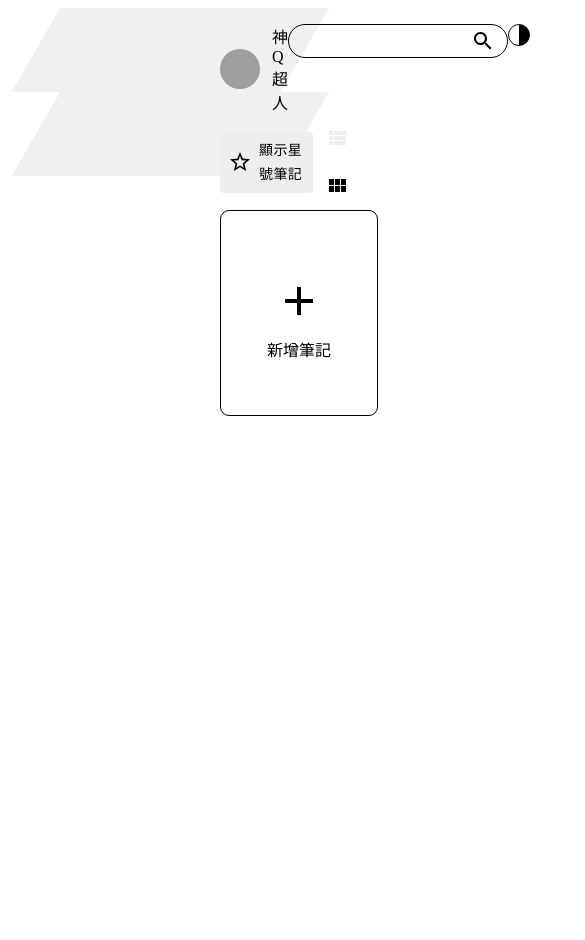
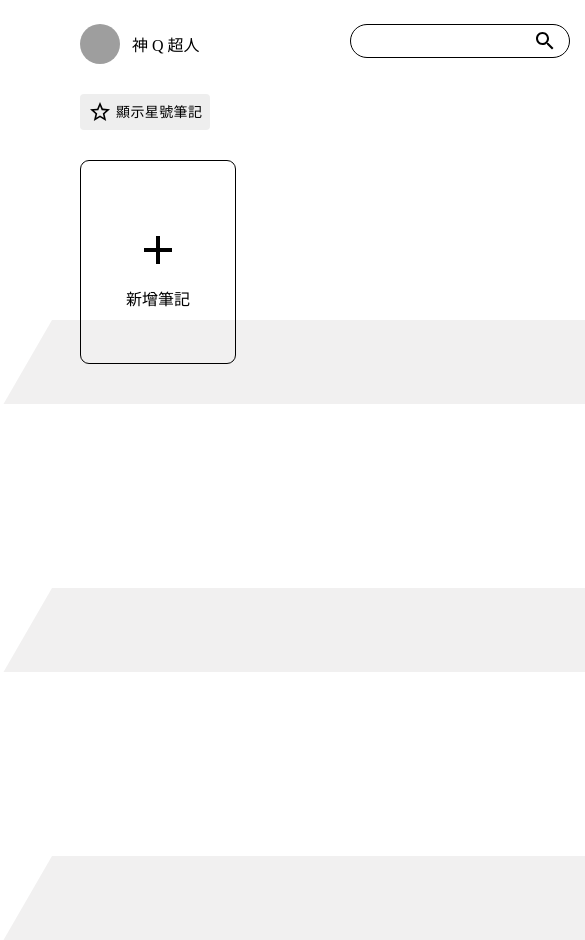
Before and after one commit to ms314006/Notes-With-React, a React app: page / in a window 390 px wide. Shown: the top 940 px of the page, 585 px wide, since content can reach past the window. Before the commit the page ends 844 px from the top, so only its background shows below. Built offline with nearby package versions, Linux system fonts and the light colour scheme; grey boxes are pictures that could not be loaded; the HTML template or start-up script is replaced by a standard one.

Commit message:
[CHANGE] 調整背景區塊的呈現還有一些 RWD

```diff
--- a/src/component/Content/NoteList/NewNoteList/NewNoteList.tsx
+++ b/src/component/Content/NoteList/NewNoteList/NewNoteList.tsx
@@ -3,6 +3,7 @@ import { useSelector } from 'react-redux';
 import { makeStyles } from '@material-ui/styles';
 import AddIcon from '@material-ui/icons/Add';
 import styles from './index.scss';
+import noteListStyle from '../index.scss';
 import themeStyle from '../../../../style/theme.scss';
 
 const useStyles = makeStyles({
@@ -19,6 +20,7 @@ const NewNoteList = () => {
     <div
       className={
         `${styles.newNoteListBlock}
+        ${noteListStyle.nodeList}
         ${theme === 'light'
           ? `${themeStyle.fontColorLight} ${themeStyle.borderColorLight}`
           : `${themeStyle.fontColorDark} ${themeStyle.borderColorDark}`
--- a/src/component/Content/NoteList/NewNoteList/index.scss
+++ b/src/component/Content/NoteList/NewNoteList/index.scss
@@ -1,11 +1,8 @@
 .newNoteListBlock {
-    display: flex;
+    box-sizing: border-box;
     flex-direction: column;
     justify-content: center;
     align-items: center;
-    width: 156px;
-    height: 204px;
-    border-radius: 9px;
 }
 
 .topicText {
--- a/src/component/Content/NoteList/index.scss
+++ b/src/component/Content/NoteList/index.scss
@@ -1,3 +1,12 @@
 .nodeListBlock {
     display: flex;
+    flex-wrap: wrap;
 }
+
+.nodeList {
+    display: flex;
+    width: 156px;
+    height: 204px;
+    margin-bottom: 64px;
+    border-radius: 9px;
+}
--- a/src/component/Content/NoteList/index.scss.d.ts
+++ b/src/component/Content/NoteList/index.scss.d.ts
@@ -1 +1,2 @@
 export const nodeListBlock: string;
+export const nodeList: string;
--- a/src/component/Main/BackgroundObject/BackgroundObject.tsx
+++ b/src/component/Main/BackgroundObject/BackgroundObject.tsx
@@ -3,8 +3,9 @@ import { useSelector } from 'react-redux';
 import styles from './index.scss';
 import themeStyle from '../../../style/theme.scss';
 
-const BackgroundObject = () => {
-  const { theme } = useSelector(state => state);
+const BackgroundObject = (props) => {
+  const { topPosition, } = props;
+  const { theme, } = useSelector(state => state);
   return (
     <div
       className={
@@ -13,6 +14,7 @@ const BackgroundObject = () => {
           ? themeStyle.backgroungObjLight
           : themeStyle.backgroungObjDark}`
       }
+      style={{ top: topPosition, }}
     />
   );
 };
--- a/src/component/Main/BackgroundObject/index.scss
+++ b/src/component/Main/BackgroundObject/index.scss
@@ -3,4 +3,12 @@
     height: 84px;
     transform-origin: top;
     transform: skewX(150deg);
+    position: absolute;
 }
+
+@media screen and (min-width: 0px) and (max-width: 920px) {
+    .backgroundObject {
+        width: 800px;
+        left: 52px;
+    }
+}
--- a/src/component/Main/Main.tsx
+++ b/src/component/Main/Main.tsx
@@ -1,4 +1,4 @@
-import React from 'react';
+import React, { useState, useEffect } from 'react';
 import { useSelector } from 'react-redux';
 import BackgroundObject from './BackgroundObject';
 import Header from '../Header';
@@ -7,7 +7,18 @@ import styles from './index.scss';
 import themeStyle from '../../style/theme.scss';
 
 const Main = (): JSX.Element => {
-  const { theme } = useSelector(state => state);
+  const { theme, } = useSelector(state => state);
+  const [backgroundObjCount, setBackgroundObjCount] = useState(0);
+  const calculationBackgroundObjCount = () => {
+    setBackgroundObjCount(Math.ceil((window.innerHeight - 200) / 268));
+  };
+  useEffect(() => {
+    calculationBackgroundObjCount();
+    window.addEventListener('resize', calculationBackgroundObjCount);
+    return () => {
+      window.removeEventListener('resize', calculationBackgroundObjCount);
+    };
+  }, []);
   return (
     <>
       <div
@@ -19,8 +30,17 @@ const Main = (): JSX.Element => {
         }
         data-testid="main_block"
       >
-        <BackgroundObject />
-        <BackgroundObject />
+        {
+          [...new Array(backgroundObjCount)]
+            .map(
+              (v, i) => (
+                <BackgroundObject
+                  key={i}
+                  topPosition={52 + ((i + 1) * 268)}
+                />
+              )
+            )
+        }
       </div>
       <div className={styles.mainContent}>
         <Header />
--- a/src/component/Main/index.scss
+++ b/src/component/Main/index.scss
@@ -5,6 +5,7 @@
     flex-direction: column;
     justify-content: space-around;
     align-items: center;
+    overflow-x: auto;
 }
 
 .mainContent {
@@ -15,3 +16,13 @@
     top: 0;
     left: 0;
 }
+
+@media screen and (min-width: 0px) and (max-width: 920px) {
+    .mainContent {
+        padding: 24px 80px;
+        width: 920px;
+    }
+    .backgroundBlock {
+        padding: 24px 80px;
+    }
+}
```
